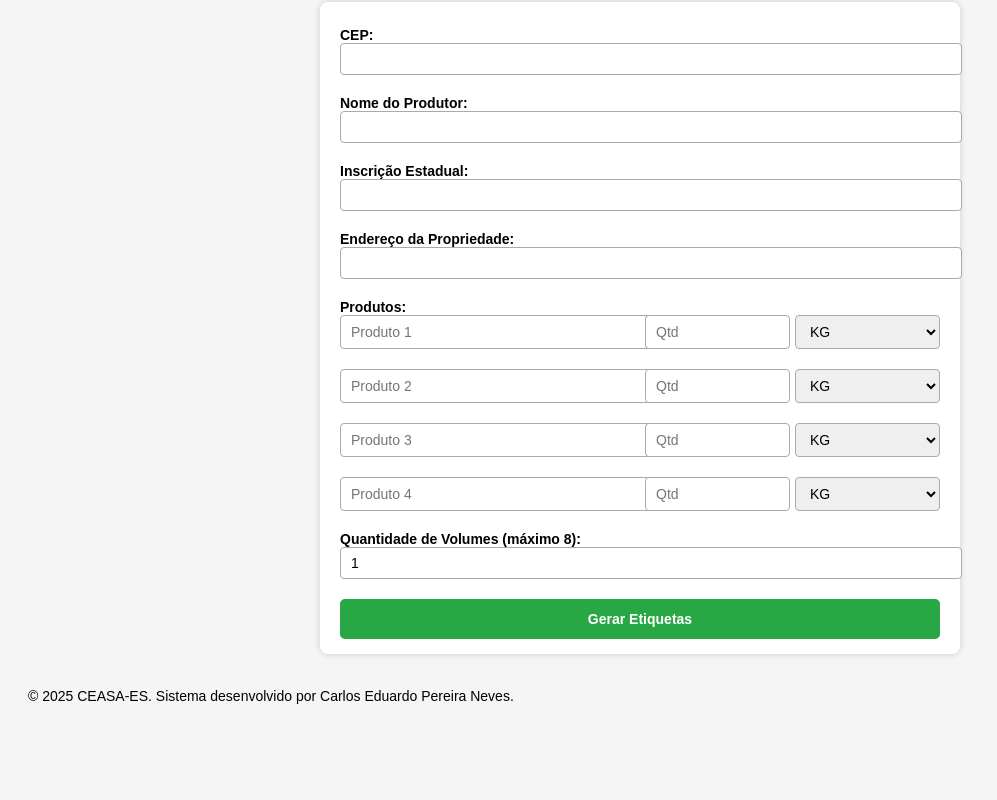
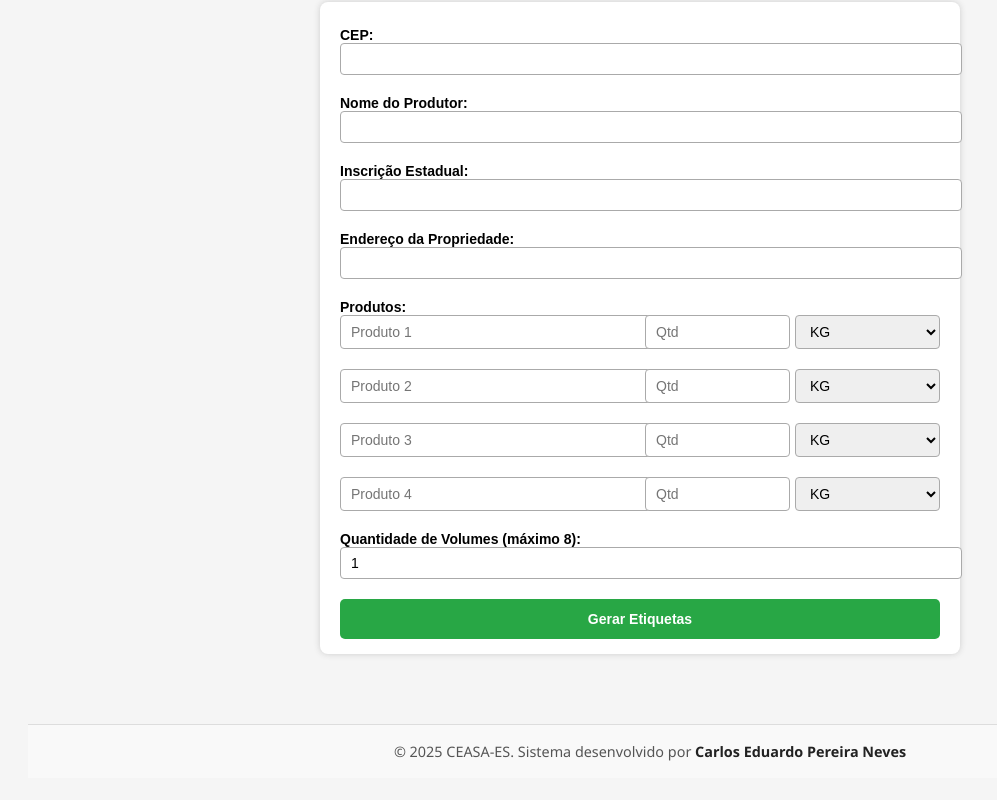
Before and after one commit to carlosnevesceasa/app-etiqueta, a plain HTML site: page index.html in a window 1280 px wide. Shown: the part 417-1217 px from the top of the page, without its empty margins (0-997 px from the left). Before the commit the page ends 1163 px from the top, so only its background shows below. Drawn offline with nearby package versions, Linux system fonts and the light colour scheme; a script that the page names is missing.

```diff
--- a/index.html
+++ b/index.html
@@ -39,29 +39,35 @@
     @media print {
       form, button, #overlay, #mensagemProcessamento { display: none; }
       .etiquetas { max-width: 100%; justify-content: flex-start; }
-      .etiqueta { box-shadow: none; border:1px solid black; width:240px; margin:5px; }
-      footer {
+      .etiqueta { box-shadow: none; border:1px solid black; width:240px; margin:5px; }}
+  footer {
+  display: flex;
+  justify-content: center;
+  align-items: center;
   text-align: center;
-  margin-top: 40px;
+
+  width: 100%;
   padding: 15px 10px;
+  margin-top: 50px;
+
+  background-color: #f9f9f9;
   border-top: 1px solid #ddd;
-  background-color: #f8f8f8;
+
+  font-family: "Segoe UI", Tahoma, Geneva, Verdana, sans-serif;
   font-size: 0.9rem;
   color: #555;
-  font-family: "Segoe UI", Tahoma, Geneva, Verdana, sans-serif;
 }
 
 footer p {
   margin: 0;
-  line-height: 1.5;
+  line-height: 1.6;
 }
 
 footer p span {
   font-weight: 600;
-  color: #333;
+  color: #222;
 }
 
-    }
   </style>
 </head>
 <body>
@@ -273,8 +279,8 @@ window.addEventListener("beforeinstallprompt", e=>{
   });
 });
 </script>
-  <footer>
-  <p>© 2025 CEASA-ES. Sistema desenvolvido por <span>Carlos Eduardo Pereira Neves</span>.</p>
-</footer>
+ <footer>
+  <p>© 2025 CEASA-ES. Sistema desenvolvido por <span>Carlos Eduardo Pereira Neves</span></p>
+ </footer>
 </body>
 </html>
```
